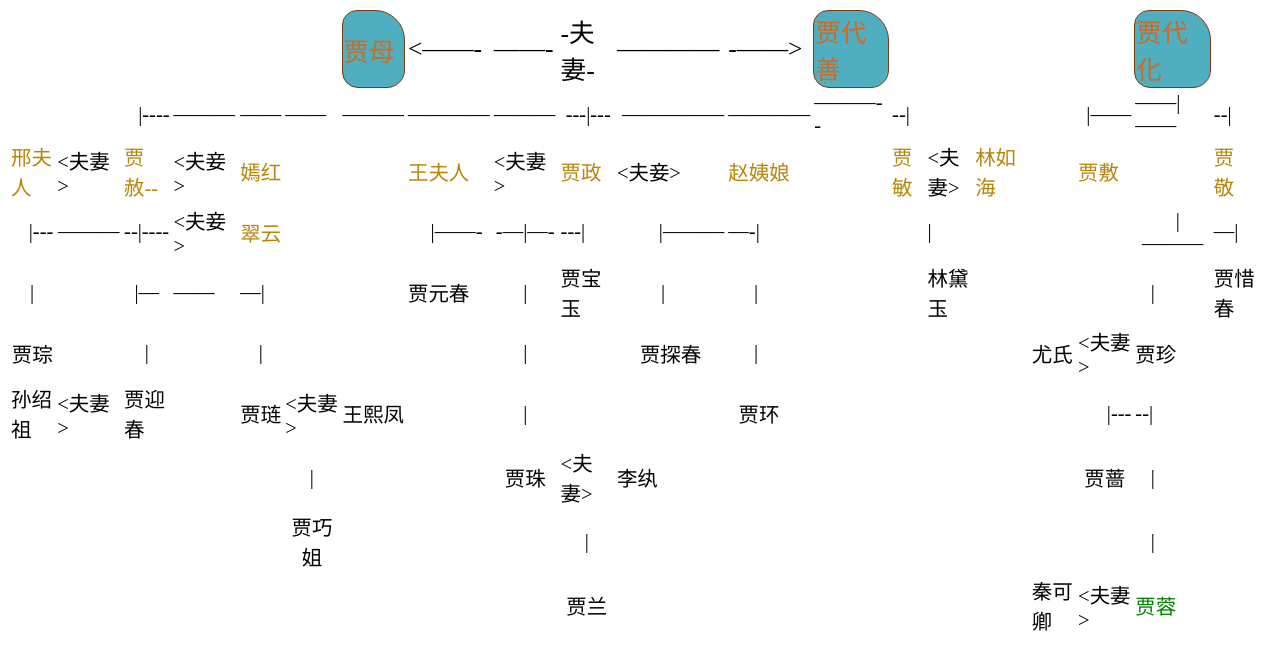
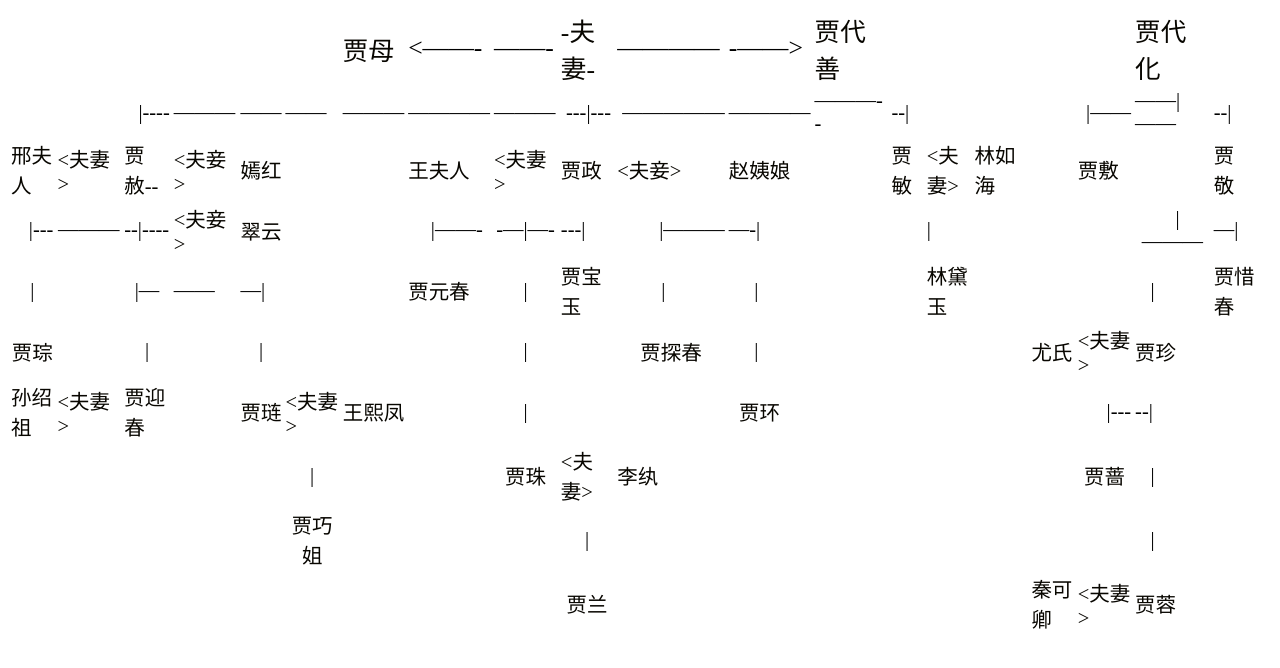
Before and after one commit to XiaoDev114/HL_Realtion, a plain HTML site: page iframe/Index.html in a window 1280 px wide. Drawn offline with Linux system fonts and the light colour scheme.

Commit message:
Add files via upload

```diff
--- a/iframe/Index.html
+++ b/iframe/Index.html
@@ -2,6 +2,7 @@
 <html>
 
 <head>
+<link href="js/linksheet.js" type="text/javascript">
 <link href="css/layout.css" rel="stylesheet" type="text/css">
 <link href="css/animation.css" rel="stylesheet" type="text/css">
 <link href="css/style.css" rel="stylesheet" type="text/css">
@@ -18,20 +19,20 @@
 			<td>&nbsp;</td>
 			<td>&nbsp;</td>
 			<td>&nbsp;</td>
-			<td class="p">贾母</td>
+			<td class="p font">贾母</td>
 			<td>&lt;——-</td>
 			<td>——-</td>
-			<td>-夫妻-</td>
+			<td class="font">-夫妻-</td>
 			<td>————</td>
 			<td>-——&gt;</td>
-		  	<td class="p">贾代善</td>
+		  	<td class="p font">贾代善</td>
 			<td>&nbsp;</td>
 			<td>&nbsp;</td>
 			<td>&nbsp;</td>
 			<td>&nbsp;</td>
 			<td>&nbsp;</td>
 			<td>&nbsp;</td>
-			<td class="p">贾代化</td>
+			<td class="p font">贾代化</td>
 			<td>&nbsp;</td>
 			<td>&nbsp;</td>
 
@@ -60,34 +61,34 @@
 			<td>--|</td>
 	  </tr>
   		<tr class="f">
-		  	<td class="f1">邢夫人</td>
-		  	<td>&lt;夫妻&gt;</td>
-		  	<td class="f1">贾赦--</td>
-		  	<td>&lt;夫妾&gt;</td>
-		  	<td class="f1">嫣红</td>
+		  	<td class="f1 font">邢夫人</td>
+		  	<td class="font">&lt;夫妻&gt;</td>
+		  	<td class="f1 font">贾赦--</td>
+		  	<td class="font">&lt;夫妾&gt;</td>
+		  	<td class="f1 font">嫣红</td>
 			<td>&nbsp;</td>
 			<td>&nbsp;</td>
-		  	<td class="f1">王夫人</td>
-		  	<td>&lt;夫妻&gt;</td>
-			<td class="f1">贾政</td>
-			<td>&lt;夫妾&gt;</td>
-			<td class="f1">赵姨娘</td>
+		  	<td class="f1 font">王夫人</td>
+		  	<td class="font">&lt;夫妻&gt;</td>
+			<td class="f1 font">贾政</td>
+			<td class="font">&lt;夫妾&gt;</td>
+			<td class="f1 font" >赵姨娘</td>
 			<td>&nbsp;</td>
-		  	<td class="f1">贾敏</td>
-		  	<td>&lt;夫妻&gt;</td>
-		  	<td class="f1">林如海</td>
+		  	<td class="f1 font">贾敏</td>
+		  	<td class="font">&lt;夫妻&gt;</td>
+		  	<td class="f1 font">林如海</td>
 		 	<td>&nbsp;</td>
 		  	<td>&nbsp;</td>
-		  	<td class="f1">贾敷</td>
+		  	<td class="f1 font">贾敷</td>
 		  	<td>&nbsp;</td>
-		  	<td class="f1">贾敬&nbsp;</td>
+		  	<td class="f1 font">贾敬&nbsp;</td>
 	  </tr>
 		<tr class="f">
 		  	<td style="text-align: right;">|---</td>
 		  	<td style="text-align: center;">———</td>
 		  	<td style="text-align: left;">--|----</td>
-		  	<td>&lt;夫妾&gt;</td>
-		  	<td class="f1">翠云</td>
+		  	<td class="font">&lt;夫妾&gt;</td>
+		  	<td class="f1 font">翠云</td>
 			<td>&nbsp;</td>
 			<td>&nbsp;</td>
 		  	<td style="text-align: center;">&nbsp; &nbsp;|——-</td>
@@ -113,23 +114,23 @@
 		  	<td>—|</td>
 			<td>&nbsp;</td>
 			<td>&nbsp;</td>
-		  	<td class="f2">贾元春</td>
+		  	<td class="f2 font">贾元春</td>
 		  	<td style="text-align: center;">|</td>
-			<td class="f2">贾宝玉</td>
+			<td class="f2 font">贾宝玉</td>
 			<td style="text-align: center;">|&nbsp; &nbsp;</td>
 			<td>&nbsp; &nbsp; &nbsp;|</td>
 			<td>&nbsp;</td>
 		  	<td>&nbsp;</td>
-		  	<td class="f2">林黛玉</td>
+		  	<td class="f2 font">林黛玉</td>
 		  	<td>&nbsp;</td>
 		 	<td>&nbsp;</td>
 		  	<td>&nbsp;</td>
 		  	<td>&nbsp;</td>
 		  	<td>&nbsp; &nbsp;|</td>
-		  	<td class="f2">贾惜春</td>
+		  	<td class="f2 font">贾惜春</td>
 		</tr>
 		<tr class="f">
-		  	<td style="text-align: center;" class="f2">贾琮</td>
+		  	<td style="text-align: center;" class="f2 font">贾琮</td>
 		  	<td>&nbsp;</td>
 		  	<td style="text-align: center;">|</td>
 		  	<td>&nbsp;</td>
@@ -139,31 +140,31 @@
 		  	<td>&nbsp;</td>
 		  	<td style="text-align: center;">|</td>
 			<td>&nbsp;</td>
-			<td style="text-align: center;" class="f2">贾探春</td>
+			<td style="text-align: center;" class="f2 font">贾探春</td>
 			<td>&nbsp; &nbsp; &nbsp;|</td>
 			<td>&nbsp;</td>
 		  	<td>&nbsp;</td>
 		  	<td>&nbsp;</td>
 		  	<td>&nbsp;</td>
 		 	<td>&nbsp;</td>
-		  	<td class="f2">尤氏</td>
-		  	<td>&lt;夫妻&gt;</td>
-		  	<td class="f2">贾珍</td>
+		  	<td class="f2 font">尤氏</td>
+		  	<td class="font">&lt;夫妻&gt;</td>
+		  	<td class="f2 font">贾珍</td>
 		  	<td>&nbsp;</td>
 		</tr>
 		<tr class="f">
-		  	<td class="f2">孙绍祖</td>
-		  	<td>&lt;夫妻&gt;</td>
-		  	<td class="f2">贾迎春</td>
+		  	<td class="f2 font">孙绍祖</td>
+		  	<td class="font">&lt;夫妻&gt;</td>
+		  	<td class="f2 font">贾迎春</td>
 		  	<td>&nbsp;</td>
-		  	<td class="f2">贾琏</td>
-			<td>&lt;夫妻&gt;</td>
-			<td class="f2">王熙凤</td>
+		  	<td class="f2 font">贾琏</td>
+			<td class="font">&lt;夫妻&gt;</td>
+			<td class="f2 ge font">王熙凤</td>
 		  	<td>&nbsp;</td>
 		  	<td style="text-align: center;">|</td>
 			<td>&nbsp;</td>
 			<td>&nbsp;</td>
-			<td class="f2">&nbsp; 贾环</td>
+			<td class="f2 font">&nbsp; 贾环</td>
 			<td>&nbsp;</td>
 		  	<td>&nbsp;</td>
 		  	<td>&nbsp;</td>
@@ -183,9 +184,9 @@
 			<td style="text-align: center;">|</td>
 			<td>&nbsp;</td>
 		  	<td>&nbsp;</td>
-			<td style="text-align: center;" class="f3">贾珠</td>
-			<td>&lt;夫妻&gt;</td>
-		  	<td>李纨</td>
+			<td style="text-align: center;" class="f3 font">贾珠</td>
+			<td class="font">&lt;夫妻&gt;</td>
+		  	<td class="f2 font">李纨</td>
 			<td>&nbsp;</td>
 			<td>&nbsp;</td>
 		  	<td>&nbsp;</td>
@@ -193,7 +194,7 @@
 		  	<td>&nbsp;</td>
 		 	<td>&nbsp;</td>
 		  	<td>&nbsp;</td>
-		  	<td style="text-align: center;" class="f3">贾蔷</td>
+		  	<td style="text-align: center;" class="f3 font">贾蔷</td>
 		  	<td>&nbsp; &nbsp;|</td>
 		  	<td>&nbsp;</td>
 		</tr>
@@ -203,7 +204,7 @@
 		  	<td>&nbsp;</td>
 		  	<td>&nbsp;</td>
 		  	<td>&nbsp;</td>
-			<td style="text-align: center;" class="f3">贾巧姐</td>
+			<td style="text-align: center;" class="f3 font">贾巧姐</td>
 			<td>&nbsp;</td>
 		  	<td>&nbsp;</td>
 			<td>&nbsp;</td>
@@ -230,7 +231,7 @@
 			<td>&nbsp;</td>
 		  	<td>&nbsp;</td>
 			<td>&nbsp;</td>
-			<td style="text-align: center;" class="f3">贾兰</td>
+			<td style="text-align: center;" class="f3 font">贾兰</td>
 		  	<td>&nbsp;</td>
 			<td>&nbsp;</td>
 			<td>&nbsp;</td>
@@ -238,9 +239,9 @@
 		  	<td>&nbsp;</td>
 		  	<td>&nbsp;</td>
 		 	<td>&nbsp;</td>
-		  	<td class="f3">秦可卿</td>
-		  	<td>&lt;夫妻&gt;</td>
-		  	<td class="f3" id="ge">贾蓉</td>
+		  	<td class="f3 font">秦可卿</td>
+		  	<td class="font">&lt;夫妻&gt;</td>
+		  	<td class="f3 ge font">贾蓉</td>
 		  	<td>&nbsp;</td>
 		</tr>
 	</table>
--- a/iframe/css/animation.css
+++ b/iframe/css/animation.css
@@ -1,15 +1,33 @@
 .p:hover{
 	color: aqua;
-	background: #7B3B10;
-	border: 1px solid #4FAFC1;
-  	border-radius: 20px 35px 24px 6px;
+
 	font-size: 110%;
 	transition: 1s cubic-bezier(.3,.89,.32,.97);
 }
+@keyframes ChaBac {from {background-color: black;}to {background-color: white;}}
+@keyframes ChaFon {from {color: darkgoldenrod;}to {color: black;}}
+@keyframes ChaP {from {color: black;}to {color:chocolate;}}
 .p{
-	border: 1px solid #7B3B10;
-	border-radius: 15px 30px 18px 16px;
+	animation-name: ChaP;
+	animation-timing-function: ease-in;
+	animation-direction: 4s;
+}
+.font{
+	animation-name: ChaFon;
+	animation-timing-function: ease-out;
+	animation-duration: 6s;
+	color: black;
+}
+body{
+	animation-timing-function: ease-in-out;
+	background-color: white;
+	animation-name: ChaBac;
+  	animation-duration: 4s;
+}
+
+.p{
+
 	color: chocolate;
 	transition:  0.8s ease-out;
-	background: #4FAFC1
+
 }
--- a/iframe/css/style.css
+++ b/iframe/css/style.css
@@ -2,7 +2,7 @@
 .f1{
 	color: darkgoldenrod;
 }
-#ge{
+.ge{
 	color: green;
 }
 
```
Also changed, not shown: iframe/js/linksheet.js (added, +9 -0 lines).
